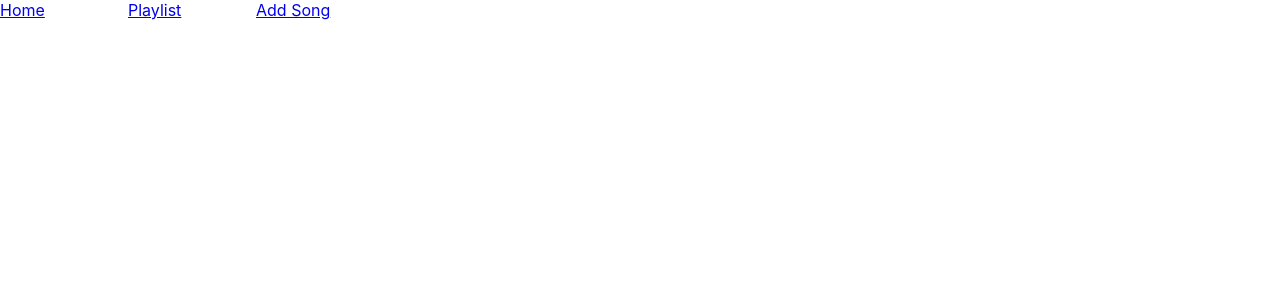
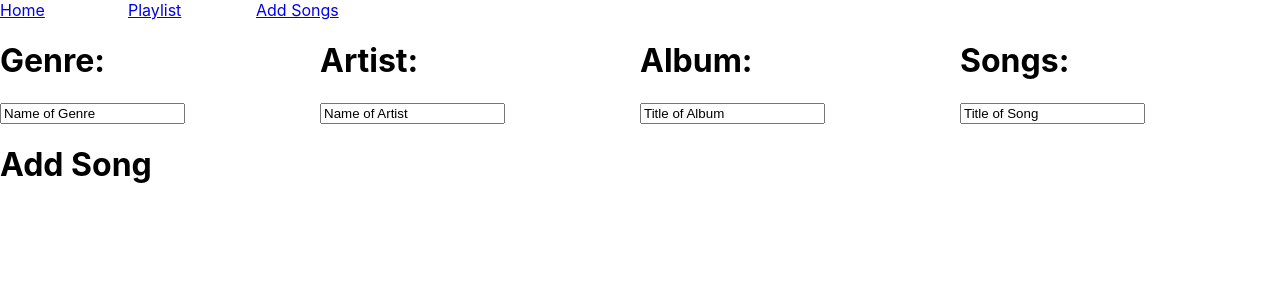
Before and after one commit to MrPatesz/temalabor-react-app, a React (Create React App) app: page /add-songs in a window 1280 px wide. Shown: the top 300 px of the page. Built offline with nearby package versions, Linux system fonts and the light colour scheme.

Commit message:
Add Song Page

```diff
--- /dev/null
+++ b/src/Components/BasicComponents/EditableComponent.js
@@ -0,0 +1,19 @@
+import React, { useState } from "react";
+
+function EditableComponent(props) {
+  const [content, setContent] = useState(props.content);
+
+  function contentChange(e) {
+    setContent(e.target.value);
+  }
+
+  return (
+    <input
+          type="text"
+          value={content}
+          onChange={(e) => contentChange(e)}
+        />
+  );
+}
+
+export default EditableComponent;
--- a/src/DataClasses/Album.js
+++ b/src/DataClasses/Album.js
@@ -5,6 +5,27 @@
     this.songs = songs;
     this.cover = cover;
   }
+
+  containsSong(song) {
+    for (var i = 0; i < this.songs.length; i++) {
+      if (this.songs[i].isSameSong(song))
+        return true;
+    }
+    return false;
+  }
+
+  addSong(song) {
+    if (!this.containsSong(song)) this.songs.push(song);
+  }
+
+  /////////////////////////////////
+
+  isSameAlbum(album) {
+    if (album.title === this.title)
+      return true;
+    else
+      return false;
+  }
 }
 
 export default Album;
--- a/src/DataClasses/Artist.js
+++ b/src/DataClasses/Artist.js
@@ -3,6 +3,41 @@
     this.name = name;
     this.albums = albums;
   }
+
+  containsAlbum(album) {
+    for (var i = 0; i < this.albums.length; i++) {
+      if (this.albums[i].isSameAlbum(album)) {
+        return true;
+      }
+    }
+    return false;
+  }
+
+  indexOfAlbum(album){
+    for (var i = 0; i < this.albums.length; i++) {
+      if (this.albums[i].isSameAlbum(album)) {
+        return i;
+      }
+    }
+  }
+
+  addAlbum(album) {
+    if (!this.containsAlbum(album))
+      this.albums.push(album);
+    else {
+      var index = this.indexOfAlbum(album);
+      album.songs.forEach((song) => {
+        this.albums[index].addSong(song);
+      });
+    }
+  }
+
+  /////////////////////////////
+
+  isSameArtist(artist) {
+    if (artist.name === this.name) return true;
+    else return false;
+  }
 }
 
 export default Artist;
--- a/src/DataClasses/Genre.js
+++ b/src/DataClasses/Genre.js
@@ -1,8 +1,43 @@
 class Genre {
-    constructor(name, artists = null) {
-      this.name = name;
-      this.artists = artists;
+  constructor(name, artists = null) {
+    this.name = name;
+    this.artists = artists;
+  }
+
+  containsArtist(artist) {
+    for (var i = 0; i < this.artists.length; i++) {
+      if (this.artists[i].isSameArtist(artist)) {
+        return true;
+      }
+    }
+    return false;
+  }
+
+  indexOfArtist(artist){
+    for (var i = 0; i < this.artists.length; i++) {
+      if (this.artists[i].isSameArtist(artist)) {
+        return i;
+      }
     }
   }
 
-  export default Genre;
+  addArtist(artist) {
+    if (!this.containsArtist(artist))
+      this.artists.push(artist);
+    else {
+      var index = this.indexOfArtist(artist);
+      artist.albums.forEach((album) => {
+        this.artists[index].addAlbum(album);
+      });
+    }
+  }
+
+  ////////////////////////
+
+  isSameGenre(genre) {
+    if (genre.name === this.name) return true;
+    else return false;
+  }
+}
+
+export default Genre;
--- a/src/DataClasses/Song.js
+++ b/src/DataClasses/Song.js
@@ -5,6 +5,13 @@
     this.url = url;
     this.features = features;
   }
+
+  isSameSong(song) {
+    if (song.title === this.title)
+      return true;
+    else
+      return false;
+  }
 }
 
 export default Song;
--- a/src/Mock.js
+++ b/src/Mock.js
@@ -4,12 +4,16 @@
 import Genre from "./DataClasses/Genre";
 
 class Mock {
+  state = {
+    genres: []
+  }
   constructor() {
     this.createData();
   }
 
   createData() {
-    this.artists = [
+    this.genres = [
+      new Genre("Hip-hop", [
         new Artist("Kid Cudi", [
           new Album("Man on the Moon", "Hip-hop", [
             new Song("Kid Cudi", "Soundtrack 2 My Life"),
@@ -25,16 +29,50 @@
         new Artist("A$AP Rocky", [
           new Album("TESTING", "Hip-hop", [new Song("A$AP Rocky", "Changes")]),
         ]),
-    ];
-    this.genres = [
-      new Genre("Hip-hop", this.artists),
+      ]),
       new Genre("Drum & Bass", [
         new Artist("Magnetude", [
-          new Album("Trail of Tears", "Drum & Bass", [new Song("Magnetude", "Trail of Tears")]),
+          new Album("Trail of Tears", "Drum & Bass", [
+            new Song("Magnetude", "Trail of Tears"),
+          ]),
         ]),
       ]),
     ];
   }
+
+  containsGenre(genre) {
+    for (var i = 0; i < this.genres.length; i++) {
+      if (this.genres[i].isSameGenre(genre)) {
+        return true;
+      }
+    }
+    return false;
+  }
+
+  indexOfGenre(genre){
+    for (var i = 0; i < this.genres.length; i++) {
+      if (this.genres[i].isSameGenre(genre)) {
+        return i;
+      }
+    }
+  }
+
+  addGenre(genre) {
+    if(!this.containsGenre(genre))
+      this.genres.push(genre);
+    else {
+      var index = this.indexOfGenre(genre);
+      genre.artists.forEach((artist) => {
+        this.genres[index].addArtist(artist);
+      });
+    }
+  }
+
+  ///////////////////////
+
+  addMusic(genre) {
+    this.addGenre(genre);
+  }
 }
 
 export default Mock;
--- a/src/Pages/AddSongPage.js
+++ b/src/Pages/AddSongPage.js
@@ -0,0 +1,87 @@
+import React, { useState } from "react";
+import EditableComponent from "../Components/BasicComponents/EditableComponent";
+import Album from "../DataClasses/Album";
+import Artist from "../DataClasses/Artist";
+import Genre from "../DataClasses/Genre";
+import Song from "../DataClasses/Song";
+
+function AddSongPage(props) {
+  const [genre, setGenre] = useState("Name of Genre");
+  const [artist, setArtist] = useState("Name of Artist");
+  const [album, setAlbum] = useState("Title of Album");
+  //const [numOfSongs, setNumOfSongs] = useState(5);
+  //const [songArray, setSongArray] = useState(Array(5));
+  const [song, setSong] = useState("Title of Song");
+
+  function genreChange(e) {
+    setGenre(e.target.value);
+  }
+  function artistChange(e) {
+    setArtist(e.target.value);
+  }
+  function albumChange(e) {
+    setAlbum(e.target.value);
+  }
+  function songChange(e) {
+    setSong(e.target.value);
+  }
+
+  function makeGenre() {
+    var g = new Genre(genre, [
+        new Artist(artist, [
+            new Album(album, genre, [
+                new Song(artist, song)
+            ])
+        ])
+    ]);
+    return g;
+  }
+
+  return (
+    <div>
+      <div className="big-container">
+        <div className="genre-div">
+          <h1> Genre: </h1>
+          <input type="text" value={genre} onChange={(e) => genreChange(e)} />
+        </div>
+        <div className="artist-div">
+          <h1> Artist: </h1>
+          <input type="text" value={artist} onChange={(e) => artistChange(e)} />
+        </div>
+        <div className="album-div">
+          <h1> Album: </h1>
+          <input type="text" value={album} onChange={(e) => albumChange(e)} />
+        </div>
+        <div className="selection-div">
+          <h1> Songs: </h1>
+          <input type="text" value={song} onChange={(e) => songChange(e)} />
+        </div>
+      </div>
+      <h1
+        onClick={() => {
+          props.mock.addMusic(makeGenre());
+        }}
+      >
+        Add Song
+      </h1>
+    </div>
+  );
+}
+
+export default AddSongPage;
+
+/*
+        {numOfSongs.forEach((element) => (
+            <li>
+              <EditableComponent content="{element}" />
+            </li>
+          ))}
+
+          <div
+          onClick={() => {
+            setNumOfSongs(numOfSongs + 1);
+          }}
+        >
+          Add Song
+        </div>
+*/
--- a/src/Pages/HomePage.js
+++ b/src/Pages/HomePage.js
@@ -2,11 +2,11 @@
 import Mock from "../Mock";
 import ArtistListComponent from "../Components/ArtistListComponent";
 import SelectionComponent from "../Components/SelectionComponent";
-import AlbumListComponent from "../Components/AlbumListComponent"
-import GenreListComponent from "../Components/GenreListComponent"
+import AlbumListComponent from "../Components/AlbumListComponent";
+import GenreListComponent from "../Components/GenreListComponent";
 
-function HomePage() {
-  var mock = new Mock();
+function HomePage(props) {
+  var mock = props.mock;
 
   const [selectedGenre, setSelectedGenre] = useState(null);
   const [selectedArtist, setSelectedArtist] = useState(null);
--- a/src/index.js
+++ b/src/index.js
@@ -4,6 +4,10 @@
 import * as serviceWorker from "./serviceWorker";
 import { BrowserRouter as Router, Switch, Route, Link } from "react-router-dom";
 import HomePage from "./Pages/HomePage";
+import AddSongPage from "./Pages/AddSongPage";
+import Mock from "./Mock";
+
+var mock = new Mock();
 
 ReactDOM.render(
   <Router>
@@ -14,19 +18,19 @@
       <div className="playlist-page">
         <Link to="/playlist">Playlist</Link>
       </div>
-      <div classNam="add-song-page">
-        <Link to="/add-song">Add Song</Link>
+      <div classNam="add-songs-page">
+        <Link to="/add-songs">Add Songs</Link>
       </div>
     </div>
     <Switch>
       <Route exact path="/">
-        <HomePage />
+        <HomePage mock={mock}/>
       </Route>
       <Route path="/playlist">
         Show this on Playlist page
       </Route>
-      <Route path="/add-song">
-        Show this on Add Song page
+      <Route path="/add-songs">
+        <AddSongPage mock={mock}/>
       </Route>
     </Switch>
   </Router>,
```
Also changed, not shown: 1 other file (tests, documents, lock files or other folders). Lines whose indentation alone changed are shown as unchanged.
